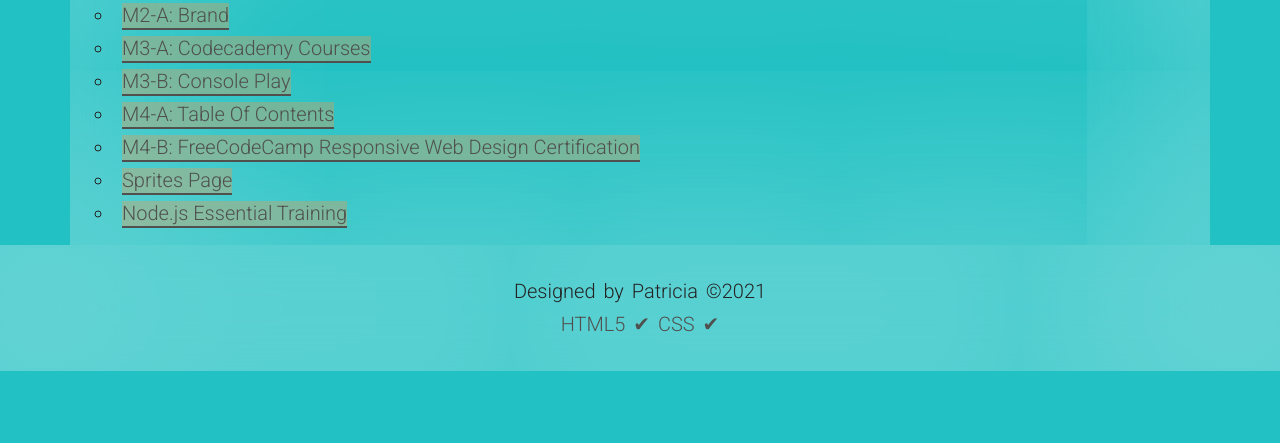
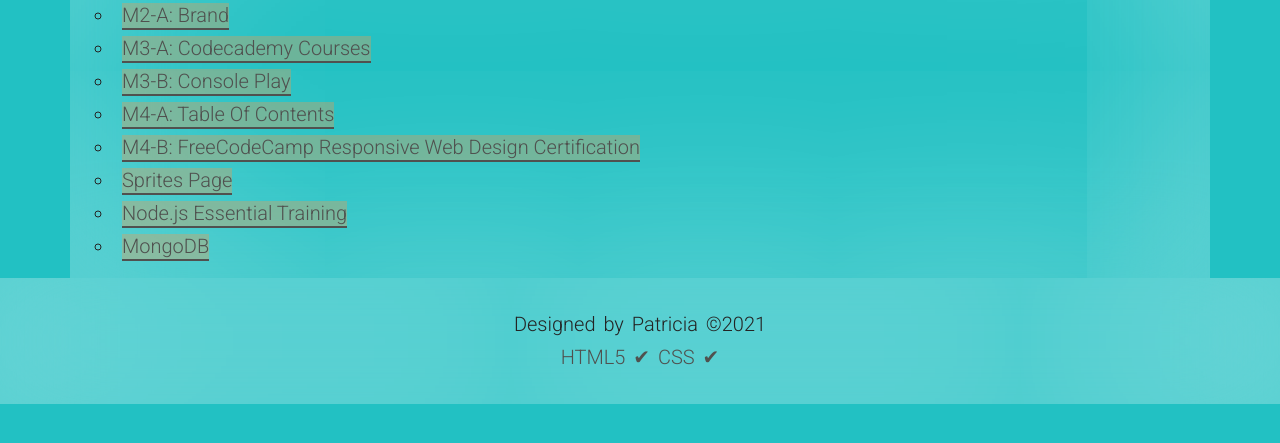
Before and after one commit to prosari1/web215, a plain HTML site: page index.html in a window 1280 px wide. Shown: the part 343-786 px from the top of the page. Drawn offline with Linux system fonts and the light colour scheme.

Commit message:
Add files via upload

```diff
--- a/index.html
+++ b/index.html
@@ -32,6 +32,7 @@
         <li><a href="https://www.freecodecamp.org/certification/prosari1/responsive-web-design">M4-B: FreeCodeCamp Responsive Web Design Certification</a></li>
         <li><a href="sprites.html">Sprites Page</a></li>
         <li><a href="nodejs.html">Node.js Essential Training</a></li>
+        <li><a href="mongodbpage.html">MongoDB</a></li>
     </ul>
 </main>
   <div data-include-html="footer.html"></div>
```
